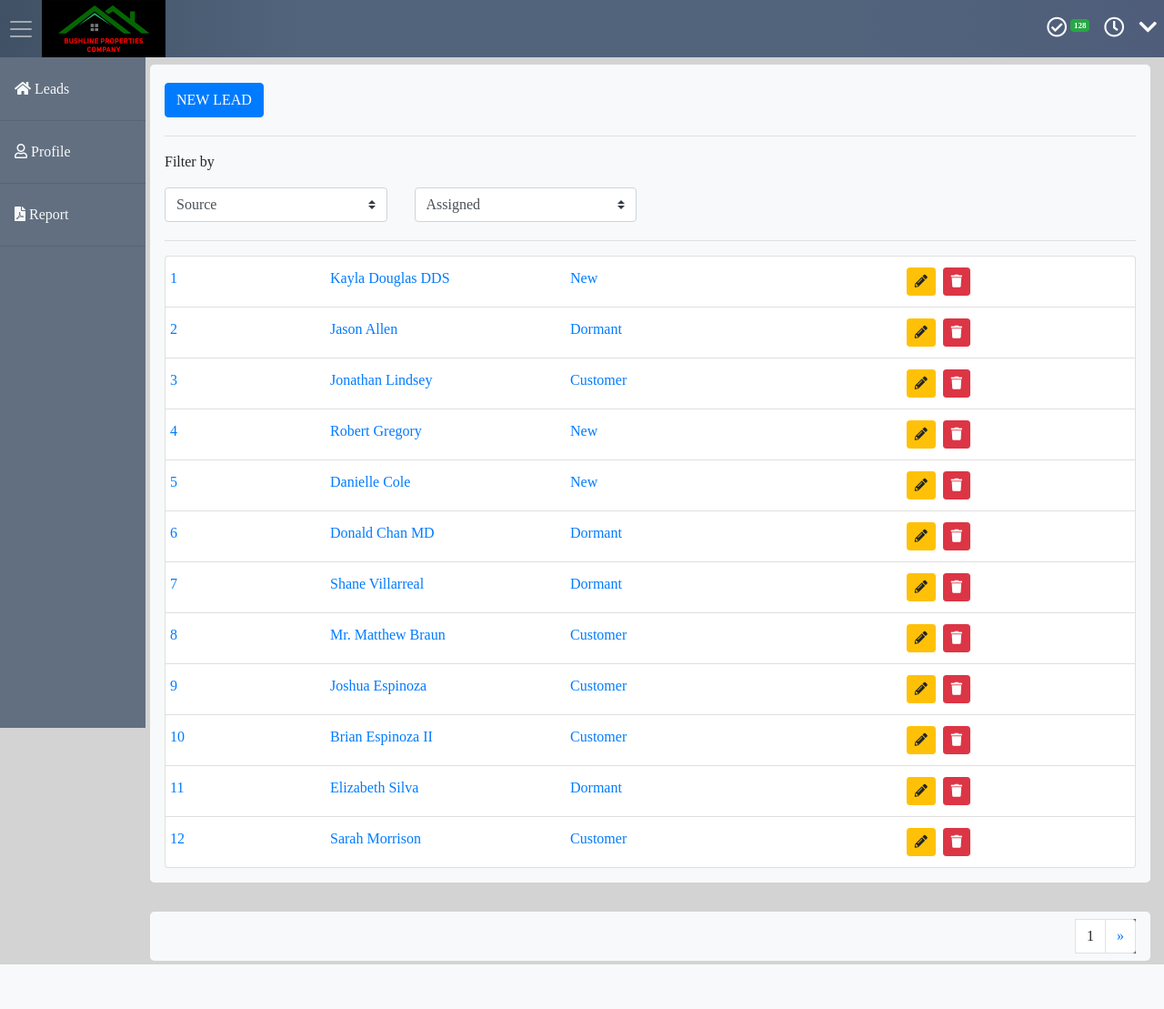
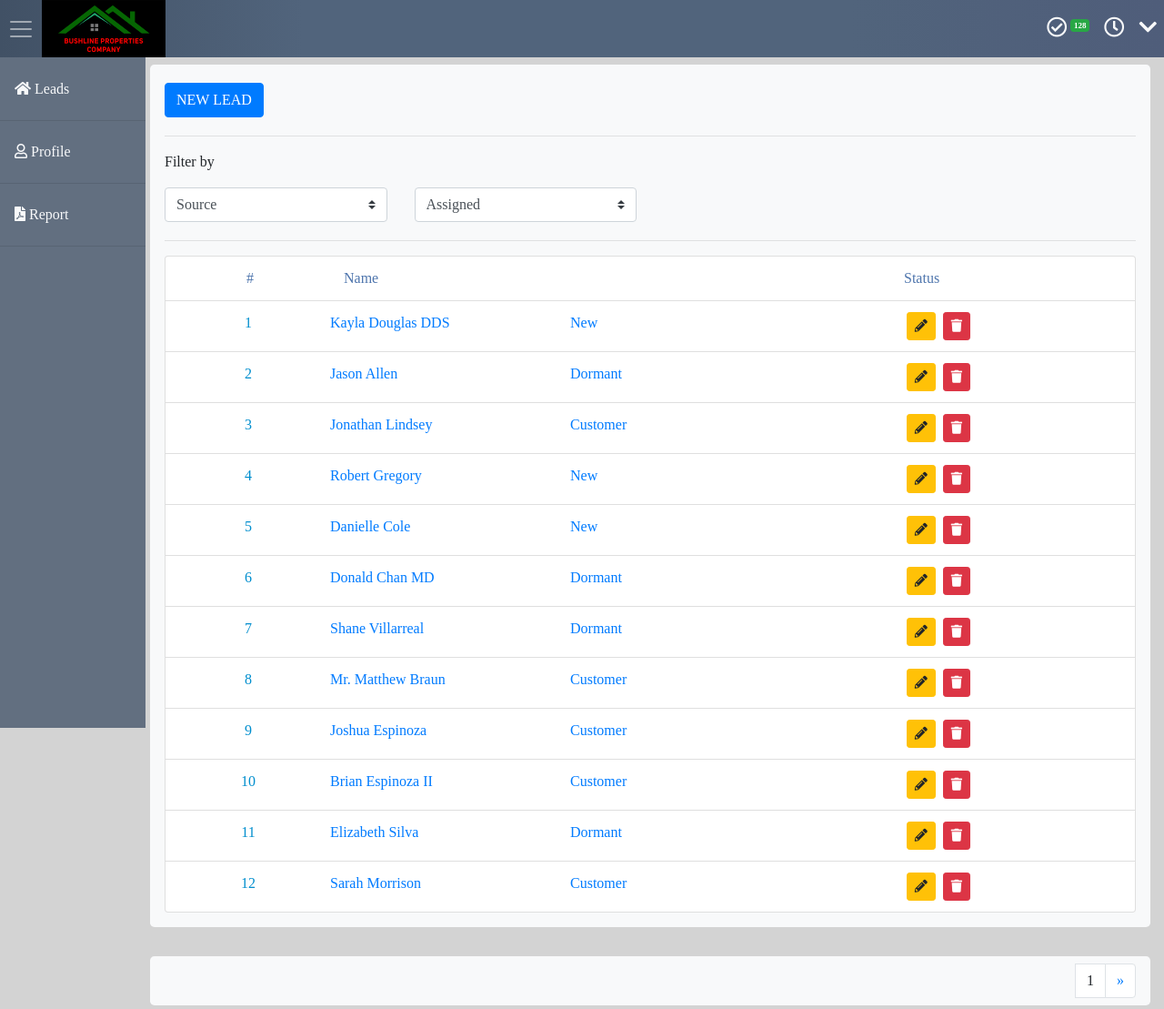
Before and after one commit to FrezeSteve/crm, a Django app: page / in a window 1280 px wide. Shown: the whole page at 91% size. Before the commit the page ends 1060 px from the top, so only its background shows below. Run offline with Django 3.2, Linux system fonts and the light colour scheme; a user stored in the database is signed in; data comes from the database, SQL or seed files in the repository; some libraries are stand-ins or nearby versions.

Commit message:
worked on the list items on the homepage

```diff
--- a/lead/static/css/style.css
+++ b/lead/static/css/style.css
@@ -12,9 +12,31 @@
     background-color: #f8f9fa!important;
 }
 
-nav {
+nav#top {
     background-image: linear-gradient(to right, #415165 0%, #51647c 26%, #51647c 73%, #4f5d7a 100%);
 }
+
+#lead {
+    color: #008ece;
+}
+
+.text-diff {
+    color: #4e75ad;
+}
+
+/* .table {
+    color: #008ece;
+    width: 100%;
+    max-width: 100%;
+}
+
+.table thead.thead tr th {
+    color: #4e75ad
+}
+
+.table tr td {
+    white-space: nowrap;
+} */
 
 @media screen and (min-width: 600px) {
     /*tabs and laptops*/
--- a/lead/templates/lead/lead_list.html
+++ b/lead/templates/lead/lead_list.html
@@ -39,35 +39,10 @@
 
 
             </div>
-            <hr>
-            <ul class="list-group">
-              {% for lead in lead_list %}
+            <div class="row">
+              <div class="col-12">{% include 'lead/tables.html' with leads=lead_list %}</div>
+            </div>
 
-              <li class="list-group-item">
-                <div class="row">
-                  <div class="col-2 pr-1 pl-0 text-primary">
-                    {{ forloop.counter }}
-                  </div>
-                  <div class="col-7 col-md-3 col-sm- px-0 ">
-                    <a href="/{{lead.pk}}/">
-                      {{lead.name}}
-                    </a>
-                  </div>
-                  <div class="col-3 col-md-2 px-0 ">
-                    <a href="/{{lead.pk}}/">
-                      {{lead.status}}
-                    </a>
-                  </div>
-                  <div id="vismd" class="col-12 col-md-3 px-0 text-right">
-                    <a href="{% url 'lead_edit' pk=lead.pk %}" class="btn btn-warning btn-sm mr-1" data-toggle="tooltip"
-                      data-placement="bottom" title="Edit"><i class="fas fa-pencil-alt"></i></a>
-                    <a href="{% url 'lead_remove' pk=lead.pk %}" class="btn btn-danger btn-sm" data-toggle="tooltip"
-                      data-placement="bottom" title="Delete"><i class="fas fa-trash"></i></a>
-                  </div>
-                </div>
-              </li>
-              {% endfor %}
-            </ul>
           </div>
           <div class="jumbotron px-3 py-2 mt-2 mb-1 d-flex justify-content-end">
             <nav aria-label="Page navigation">
--- a/lead/templates/lead/navbar.html
+++ b/lead/templates/lead/navbar.html
@@ -1,5 +1,5 @@
 <div class="pos-f-t">
-    <nav class="navbar navbar-expand navbar-dark bg-dark p-0">
+    <nav id='top' class="navbar navbar-expand navbar-dark bg-dark p-0">
         <button class="navbar-toggler px-2" type="button">
             <span class="navbar-toggler-icon"></span>
         </button>
--- /dev/null
+++ b/lead/templates/lead/tables.html
@@ -0,0 +1,84 @@
+<!-- <table class="table table-responsive mx-auto mt-3">
+    <thead class="thead">
+        <tr>
+            <th scope="col">#</th>
+            <th scope="col">Name</th>
+            <th scope="col">Status</th>
+        </tr>
+    </thead>
+    <tbody>
+        {% for lead in leads %}
+        <tr>
+            <th scope="row">{{ forloop.counter }}</th>
+            <td width="200px">{{lead.name}}</td>
+            <td>{{lead.status}}</td>
+        </tr>
+        {% endfor %}
+
+    </tbody>
+</table> -->
+<hr>
+<ul id="lead" class="list-group">
+    <li class="list-group-item">
+        <div class="row text-diff">
+            <div class="col-2 text-center">#</div>
+            <div class="col-7">Name</div>
+            <div class="col-3">Status</div>
+        </div>
+    </li>
+    {% for lead in leads %}
+
+    <li class="list-group-item">
+        <div class="row">
+            <div class="col-2 pr-1 pl-0 text-center">
+                {{ forloop.counter }}
+            </div>
+            <div class="col-7 col-md-3 col-sm- px-0 ">
+                <a href="/{{lead.pk}}/">
+                    {{lead.name}}
+                </a>
+            </div>
+            <div class="col-3 col-md-2 px-0 ">
+                <a href="/{{lead.pk}}/">
+                    {{lead.status}}
+                </a>
+            </div>
+            <div id="vismd" class="col-12 col-md-3 px-0 text-right">
+                <a href="{% url 'lead_edit' pk=lead.pk %}" class="btn btn-warning btn-sm mr-1" data-toggle="tooltip"
+                    data-placement="bottom" title="Edit"><i class="fas fa-pencil-alt"></i></a>
+                <a href="{% url 'lead_remove' pk=lead.pk %}" class="btn btn-danger btn-sm" data-toggle="tooltip"
+                    data-placement="bottom" title="Delete"><i class="fas fa-trash"></i></a>
+            </div>
+        </div>
+    </li>
+    {% endfor %}
+</ul>
+
+<!-- <ul class="list-group">
+    {% for lead in leads %}
+
+    <li class="list-group-item">
+        <div class="row">
+            <div class="col-2 pr-1 pl-0 text-primary">
+                {{ forloop.counter }}
+            </div>
+            <div class="col-7 col-md-3 col-sm- px-0 ">
+                <a href="/{{lead.pk}}/">
+                    {{lead.name}}
+                </a>
+            </div>
+            <div class="col-3 col-md-2 px-0 ">
+                <a href="/{{lead.pk}}/">
+                    {{lead.status}}
+                </a>
+            </div>
+            <div id="vismd" class="col-12 col-md-3 px-0 text-right">
+                <a href="{% url 'lead_edit' pk=lead.pk %}" class="btn btn-warning btn-sm mr-1" data-toggle="tooltip"
+                    data-placement="bottom" title="Edit"><i class="fas fa-pencil-alt"></i></a>
+                <a href="{% url 'lead_remove' pk=lead.pk %}" class="btn btn-danger btn-sm" data-toggle="tooltip"
+                    data-placement="bottom" title="Delete"><i class="fas fa-trash"></i></a>
+            </div>
+        </div>
+    </li>
+    {% endfor %}
+</ul> -->
```
